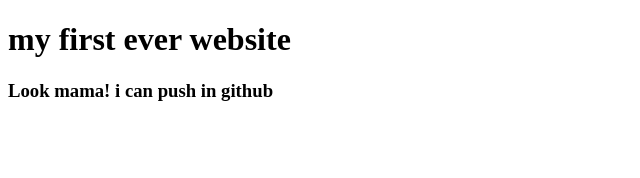
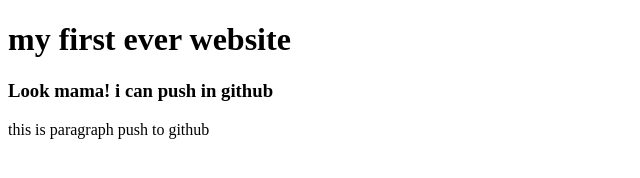
Before and after one commit to sanjim786/my-first-website, a plain HTML site: page index.html in a window 1280 px wide. Shown: the whole page, without its empty margins (0-640 px from the left). Drawn offline with Linux system fonts and the light colour scheme.

Commit message:
finaly p tag push

```diff
--- a/index.html
+++ b/index.html
@@ -9,5 +9,8 @@
 <body>
     <h1>my first ever website</h1>
     <h3>Look mama! i can push in github </h3>
+    <p>this is paragraph push to github</p>
+
+
 </body>
 </html>
```
